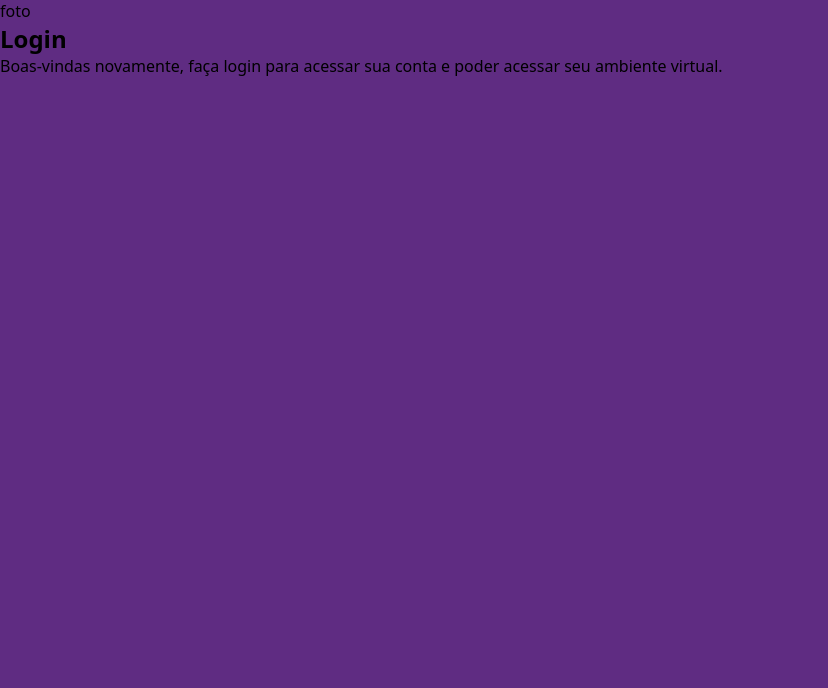
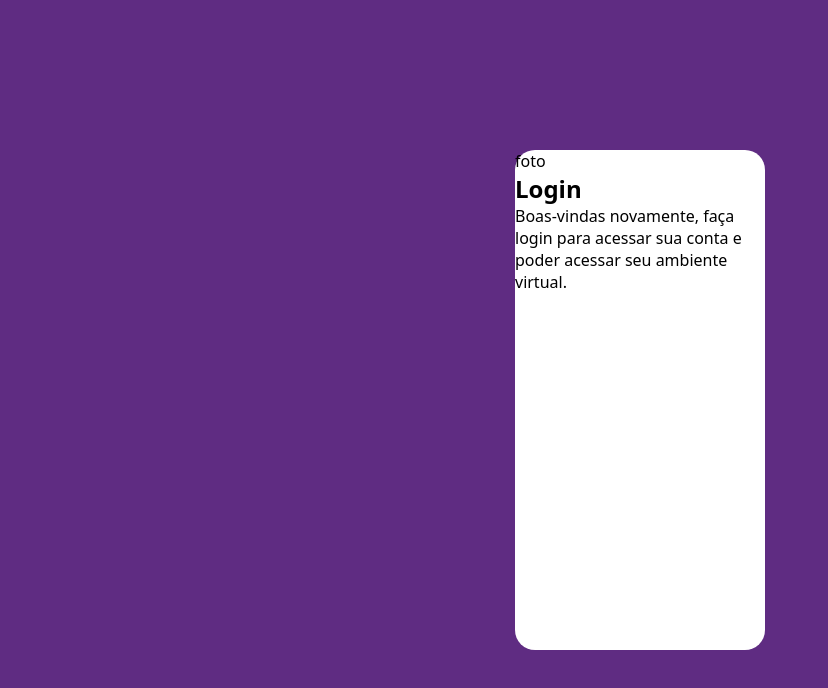
Before and after one commit to MichelSouza-tech/login, a plain HTML site: page index.html in a window 1280 px wide. Shown: the whole page, without its empty margins (0-828 px from the left). Drawn offline with Linux system fonts and the light colour scheme.

Commit message:
Update style.css

```diff
--- a/estilos/style.css
+++ b/estilos/style.css
@@ -12,8 +12,24 @@
     font-family: system-ui, -apple-system, BlinkMacSystemFont, 'Segoe UI', Roboto, Oxygen, Ubuntu, Cantarell, 'Open Sans', 'Helvetica Neue', sans-serif;
 }
 
-body{
+html, body{
     background-color: #5f2c82;
     height: 100vh;
     width: 100vw;
 }
+
+main{
+    height: 100vh;
+    width: 100vw;
+}
+
+section#login{
+    position: absolute;
+    top: 50%;
+    left: 50%;
+    transform: translate(-50%, -50%);
+    background-color: #fff;
+    width: 250px;
+    height: 500px;
+    border-radius: 20px;
+}
```
